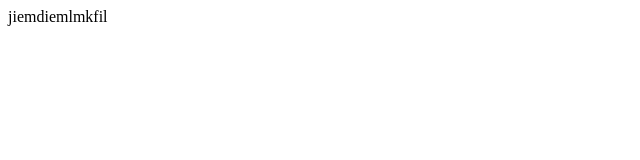
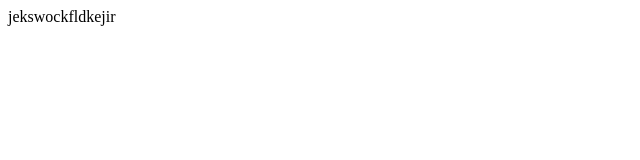
Before and after one commit to mimimoooo/mim, a plain HTML site: page indx.html in a window 1280 px wide. Shown: the full height of the page, 0-640 px from the left. Drawn offline with Linux system fonts and the light colour scheme.

Commit message:
第三次變更

```diff
--- a/indx.html
+++ b/indx.html
@@ -5,6 +5,6 @@
     <title>Title</title>
 </head>
 <body>
-    jiemdiemlmkfil
+     jekswockfldkejir
 </body>
 </html>
```
